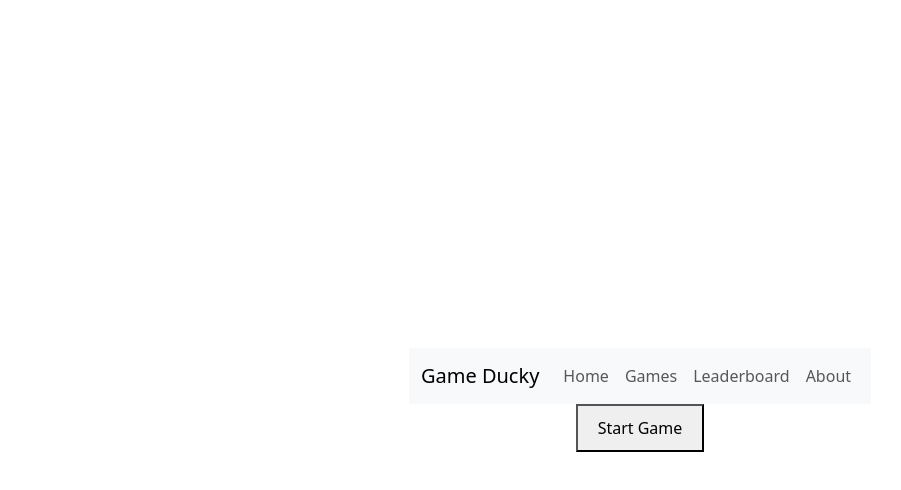
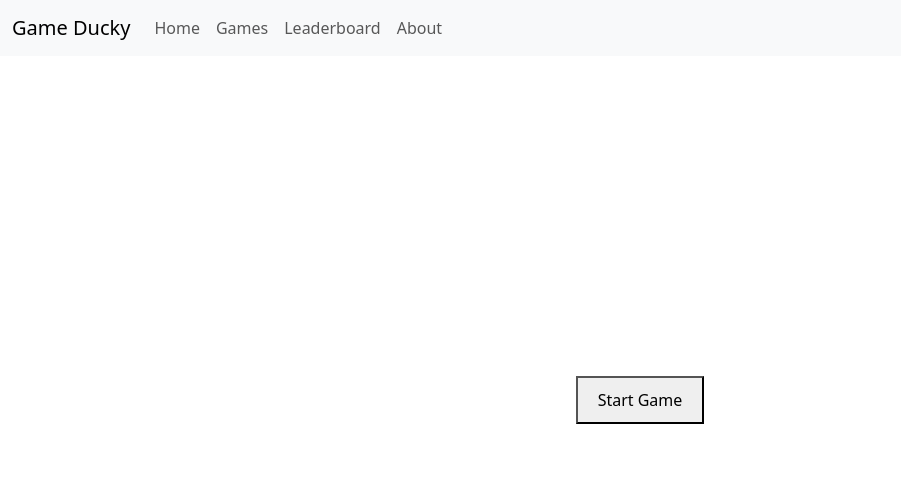
Before and after one commit to agarish25/CS-Topics-Sem-1-Project, a React (Create React App) app in the folder my-app/: page / in a window 1280 px wide. Shown: the top 490 px of the page, without its empty margins (0-901 px from the left). Built offline with nearby package versions, Linux system fonts and the light colour scheme.

Commit message:
navbar changes

```diff
--- a/my-app/src/Pages/Components/NavBar.js
+++ b/my-app/src/Pages/Components/NavBar.js
@@ -4,7 +4,7 @@
 
 const TopNavBar = () => {
     return (
-        <Navbar bg="light" expand="lg" className="w-100">
+        <Navbar bg="light" expand="lg" fixed="top">
             <Container fluid>
                 <Navbar.Brand href="#">Game Ducky</Navbar.Brand>
                 <Navbar.Toggle aria-controls="basic-navbar-nav"/>
```
